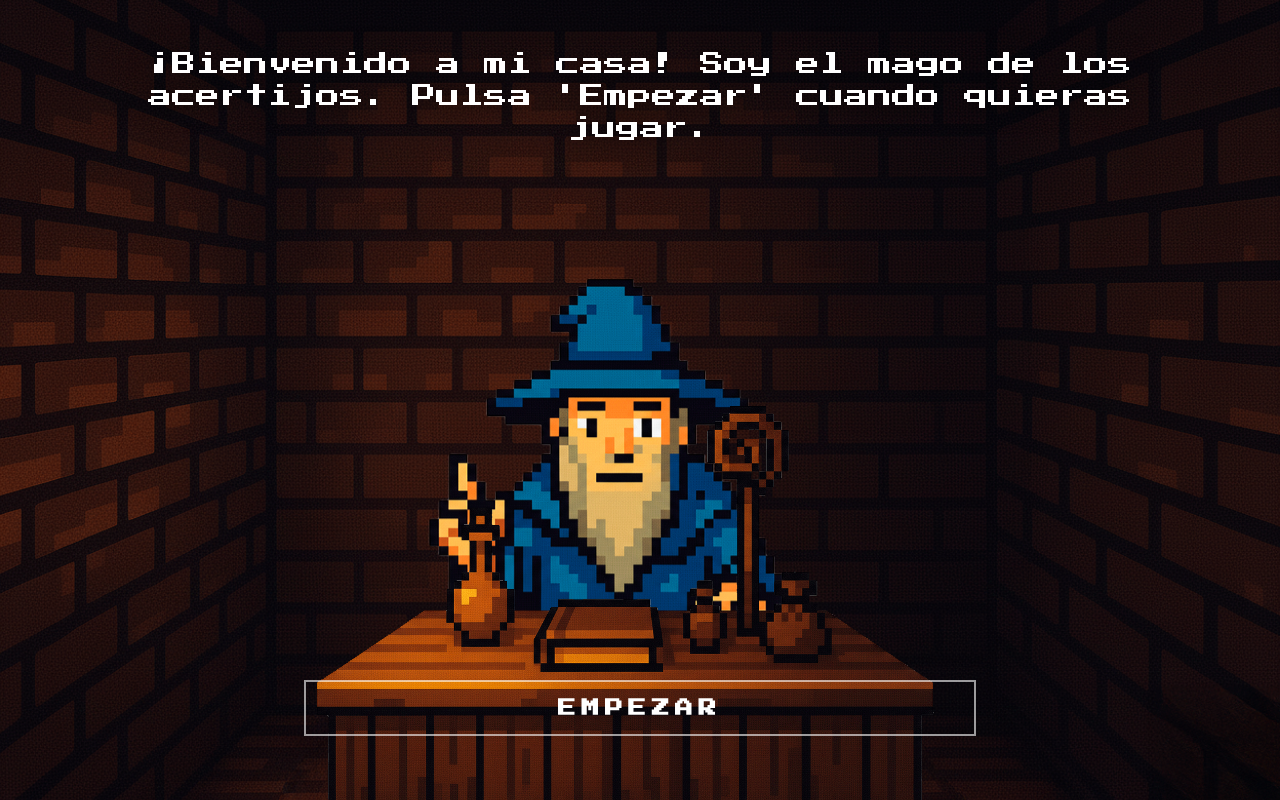
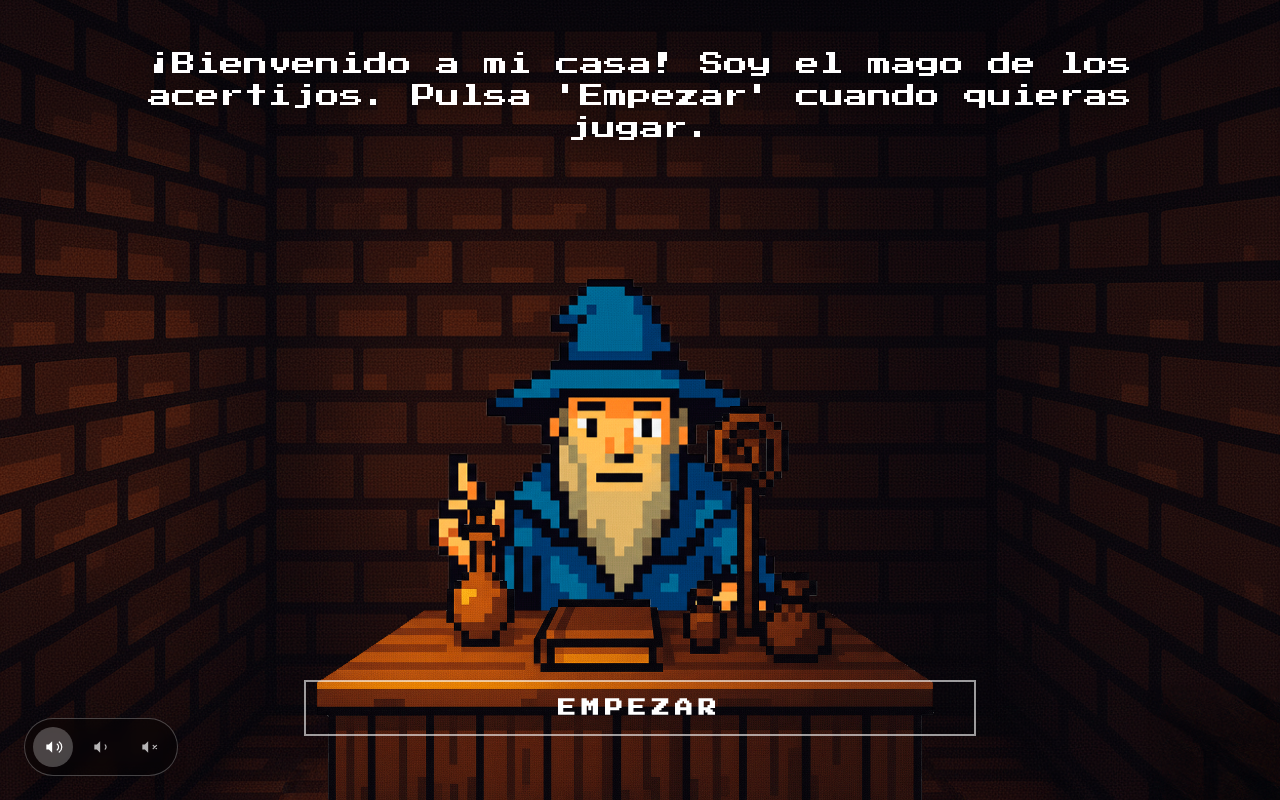
Before and after one commit to ManuelMENDOZATropica/TOTOT_-AMOA, a Next.js app: page / in a window 1280 px wide. Built offline with nearby package versions, Linux system fonts and the light colour scheme.

Commit message:
Add sound volume controls with icons

```diff
--- a/app/page.tsx
+++ b/app/page.tsx
@@ -1,8 +1,9 @@
 "use client";
 
-import { useCallback, useEffect, useRef, useState } from "react";
+import { type ReactElement, useCallback, useEffect, useRef, useState } from "react";
 import { Stage } from "@/components/Stage";
 import { ChatInput } from "@/components/ChatInput";
+import { cn } from "@/lib/utils";
 import {
   extractAciertos,
   extractEmotion,
@@ -68,6 +69,14 @@ function sanitizeForDisplay(content: string) {
   return visible.trim();
 }
 
+type VolumeLevel = "normal" | "medium" | "muted";
+
+const volumePresets: Record<VolumeLevel, { ambient: number; success: number; fail: number; win: number }> = {
+  normal: { ambient: 0.4, success: 0.7, fail: 0.7, win: 0.8 },
+  medium: { ambient: 0.2, success: 0.4, fail: 0.4, win: 0.45 },
+  muted: { ambient: 0, success: 0, fail: 0, win: 0 }
+};
+
 export default function HomePage() {
   const [mageState, setMageState] = useState<MageState>("neutro");
   const [messages, setMessages] = useState<ChatMessage[]>([]);
@@ -79,6 +88,7 @@ export default function HomePage() {
   const [showDiscount, setShowDiscount] = useState(false);
   const [error, setError] = useState<string | null>(null);
   const [streamingDisplay, setStreamingDisplay] = useState<string | null>(null);
+  const [volumeLevel, setVolumeLevel] = useState<VolumeLevel>("normal");
 
   const ambientAudioRef = useRef<HTMLAudioElement | null>(null);
   const successAudioRef = useRef<HTMLAudioElement | null>(null);
@@ -113,19 +123,18 @@ export default function HomePage() {
   }, []);
 
   useEffect(() => {
-    if (ambientAudioRef.current) {
-      ambientAudioRef.current.volume = 0.4;
-    }
-    if (successAudioRef.current) {
-      successAudioRef.current.volume = 0.7;
-    }
-    if (failAudioRef.current) {
-      failAudioRef.current.volume = 0.7;
-    }
-    if (winAudioRef.current) {
-      winAudioRef.current.volume = 0.8;
-    }
-  }, []);
+    const preset = volumePresets[volumeLevel];
+    const applyVolume = (audio: HTMLAudioElement | null, volume: number) => {
+      if (!audio) return;
+      audio.volume = volume;
+      audio.muted = volume === 0;
+    };
+
+    applyVolume(ambientAudioRef.current, preset.ambient);
+    applyVolume(successAudioRef.current, preset.success);
+    applyVolume(failAudioRef.current, preset.fail);
+    applyVolume(winAudioRef.current, preset.win);
+  }, [volumeLevel]);
 
   useEffect(() => {
     messagesRef.current = messages;
@@ -427,9 +436,95 @@ export default function HomePage() {
     : defaultIntro;
   const isInputDisabled = isLoading || !started || showDiscount;
 
+  const volumeOptions: Array<{ level: VolumeLevel; label: string; icon: ReactElement }> = [
+    {
+      level: "normal",
+      label: "Volumen normal",
+      icon: (
+        <svg viewBox="0 0 24 24" aria-hidden="true" className="h-5 w-5">
+          <path d="M4 9v6h3l4 4V5L7 9H4Z" fill="currentColor" />
+          <path
+            d="M17 8.5a4.5 4.5 0 0 1 0 7"
+            fill="none"
+            stroke="currentColor"
+            strokeWidth={1.5}
+            strokeLinecap="round"
+            strokeLinejoin="round"
+          />
+          <path
+            d="M19.5 6a7.5 7.5 0 0 1 0 12"
+            fill="none"
+            stroke="currentColor"
+            strokeWidth={1.5}
+            strokeLinecap="round"
+            strokeLinejoin="round"
+          />
+        </svg>
+      )
+    },
+    {
+      level: "medium",
+      label: "Volumen medio",
+      icon: (
+        <svg viewBox="0 0 24 24" aria-hidden="true" className="h-5 w-5">
+          <path d="M4 9v6h3l4 4V5L7 9H4Z" fill="currentColor" />
+          <path
+            d="M17 9.5a3.5 3.5 0 0 1 0 5"
+            fill="none"
+            stroke="currentColor"
+            strokeWidth={1.5}
+            strokeLinecap="round"
+            strokeLinejoin="round"
+          />
+        </svg>
+      )
+    },
+    {
+      level: "muted",
+      label: "Sin volumen",
+      icon: (
+        <svg viewBox="0 0 24 24" aria-hidden="true" className="h-5 w-5">
+          <path d="M4 9v6h3l4 4V5L7 9H4Z" fill="currentColor" />
+          <path
+            d="M17 10l4 4m0-4-4 4"
+            fill="none"
+            stroke="currentColor"
+            strokeWidth={1.5}
+            strokeLinecap="round"
+            strokeLinejoin="round"
+          />
+        </svg>
+      )
+    }
+  ];
+
+  const volumeControls = (
+    <div className="pointer-events-auto flex items-center gap-2 rounded-full border border-white/25 bg-black/40 p-2 text-white shadow-lg backdrop-blur">
+      {volumeOptions.map(({ level, label, icon }) => (
+        <button
+          key={level}
+          type="button"
+          onClick={() => setVolumeLevel(level)}
+          className={cn(
+            "flex h-10 w-10 items-center justify-center rounded-full transition focus-visible:outline focus-visible:outline-2 focus-visible:outline-offset-2 focus-visible:outline-white",
+            "border border-transparent",
+            volumeLevel === level
+              ? "bg-white/25 text-white"
+              : "text-white/70 hover:text-white"
+          )}
+          aria-label={label}
+          title={label}
+          aria-pressed={volumeLevel === level}
+        >
+          {icon}
+        </button>
+      ))}
+    </div>
+  );
+
   return (
     <main className="min-h-screen w-full text-white">
-      <Stage mageState={mageState} text={stageText}>
+      <Stage mageState={mageState} text={stageText} cornerControls={volumeControls}>
         {!started ? (
           <button
             type="button"
--- a/components/Stage.tsx
+++ b/components/Stage.tsx
@@ -15,9 +15,10 @@ type StageProps = {
   text: string;
   children?: ReactNode;
   className?: string;
+  cornerControls?: ReactNode;
 };
 
-export function Stage({ mageState, text, children, className }: StageProps) {
+export function Stage({ mageState, text, children, className, cornerControls }: StageProps) {
   // Animación más sutil según estado
   const mageAnim =
     mageState === "pensando"
@@ -104,6 +105,12 @@ export function Stage({ mageState, text, children, className }: StageProps) {
         <div className="w-full max-w-2xl max-sm:max-w-none">{children}</div>
       </div>
 
+      {cornerControls ? (
+        <div className="absolute bottom-6 left-6 z-40 max-sm:bottom-4 max-sm:left-4">
+          {cornerControls}
+        </div>
+      ) : null}
+
       {/* Keyframes locales */}
       <style jsx>{`
         @keyframes wiggle { 0%, 100% { transform: rotate(-1.5deg); } 50% { transform: rotate(1.5deg); } }
```
